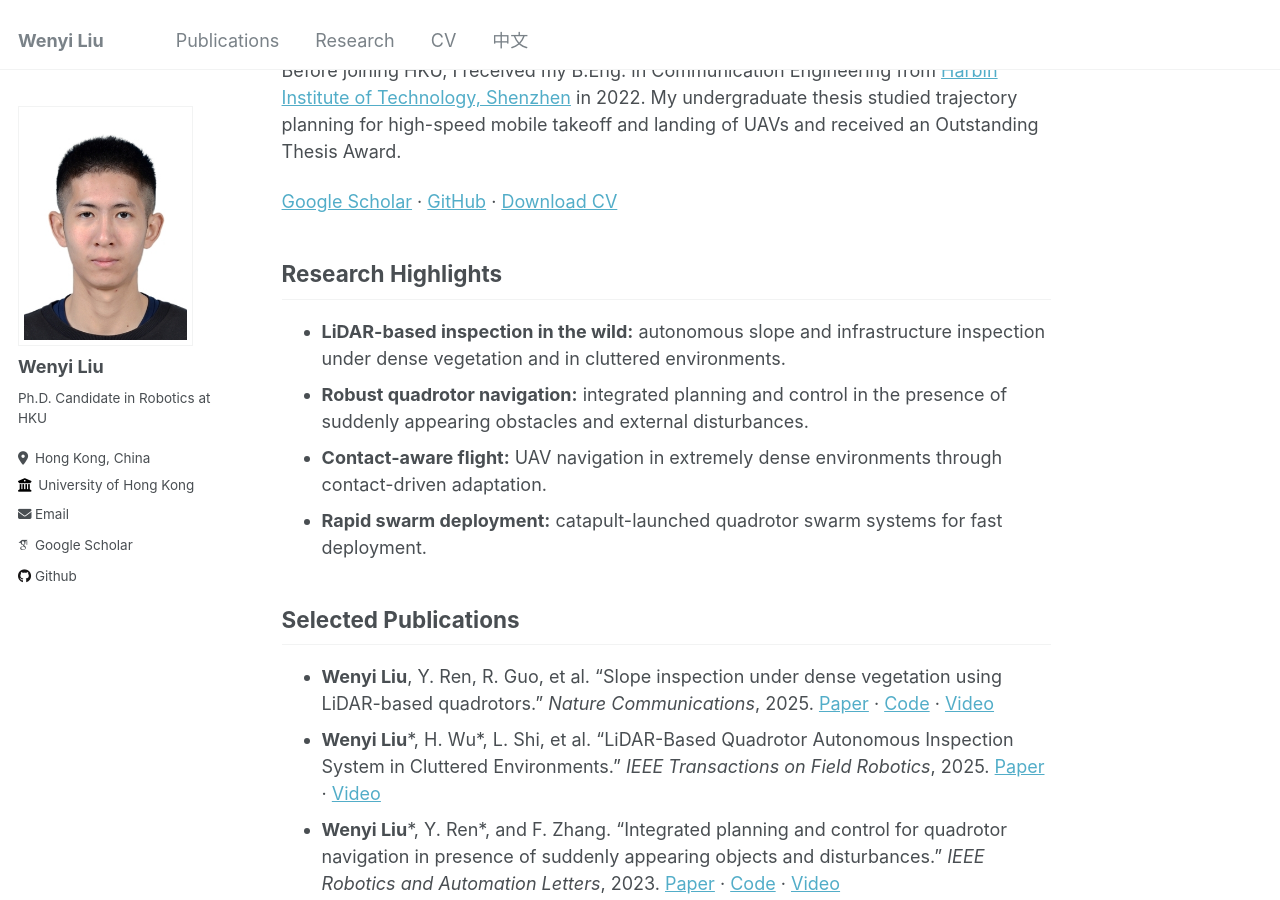
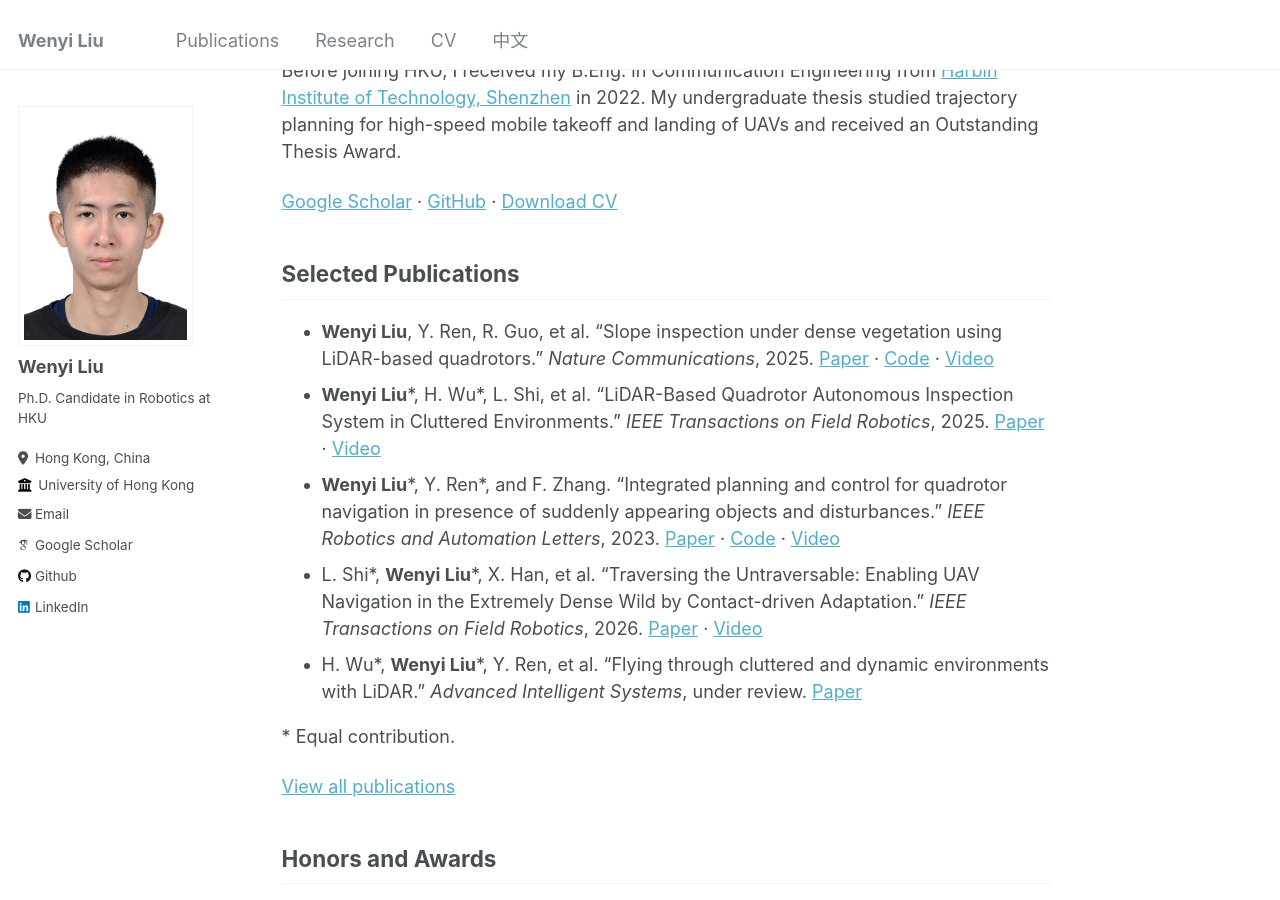
Before and after one commit to FENYUN323/liuwenyi.github.io, a Jekyll site: the page built from _pages/about.md, in a window 1280 px wide and 900 px high, scrolled down 300 px. Built offline with Jekyll 4.4.1, drawn with Linux system fonts in a browser that asks for light colours; some web fonts are replaced.

Commit message:
Update homepage highlights and LinkedIn

```diff
--- a/_config.yml
+++ b/_config.yml
@@ -56,7 +56,7 @@
   keybase          : # Username
   instagram        : # Username
   lastfm           : # Username
-  linkedin         : # Username
+  linkedin         : "wenyi-liu-0062032a5"
   mastodon         : # URL
   medium           : # URL
   pinterest        : # Username
--- a/_pages/about.md
+++ b/_pages/about.md
@@ -14,13 +14,6 @@
 Before joining HKU, I received my B.Eng. in Communication Engineering from [Harbin Institute of Technology, Shenzhen](https://www.hitsz.edu.cn/) in 2022. My undergraduate thesis studied trajectory planning for high-speed mobile takeoff and landing of UAVs and received an Outstanding Thesis Award.
 
 [Google Scholar](https://scholar.google.com/citations?user=vtPuO3kAAAAJ) · [GitHub](https://github.com/FENYUN323) · [Download CV]({{ site.baseurl }}/files/CV_Wenyi_Liu.pdf)
-
-## Research Highlights
-
-- **LiDAR-based inspection in the wild:** autonomous slope and infrastructure inspection under dense vegetation and in cluttered environments.
-- **Robust quadrotor navigation:** integrated planning and control in the presence of suddenly appearing obstacles and external disturbances.
-- **Contact-aware flight:** UAV navigation in extremely dense environments through contact-driven adaptation.
-- **Rapid swarm deployment:** catapult-launched quadrotor swarm systems for fast deployment.
 
 ## Selected Publications
 
```
